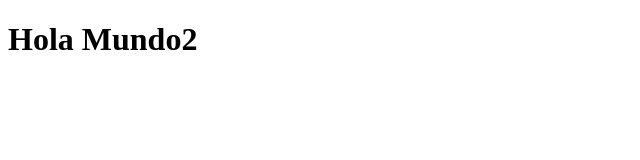
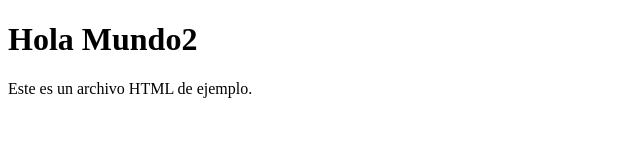
Before and after one commit to jonodomongos/com.ironhack.lab-W2D1-GitGitHurra, a plain HTML site: page index.html in a window 1280 px wide. Shown: the whole page, without its empty margins (0-640 px from the left). Drawn offline with Linux system fonts and the light colour scheme.

Commit message:
Actualización index

```diff
--- a/index.html
+++ b/index.html
@@ -7,5 +7,6 @@
 </head>
 <body>
     <h1>Hola Mundo2</h1>
+    <p>Este es un archivo HTML de ejemplo.</p>
 </body>
 </html>
```
